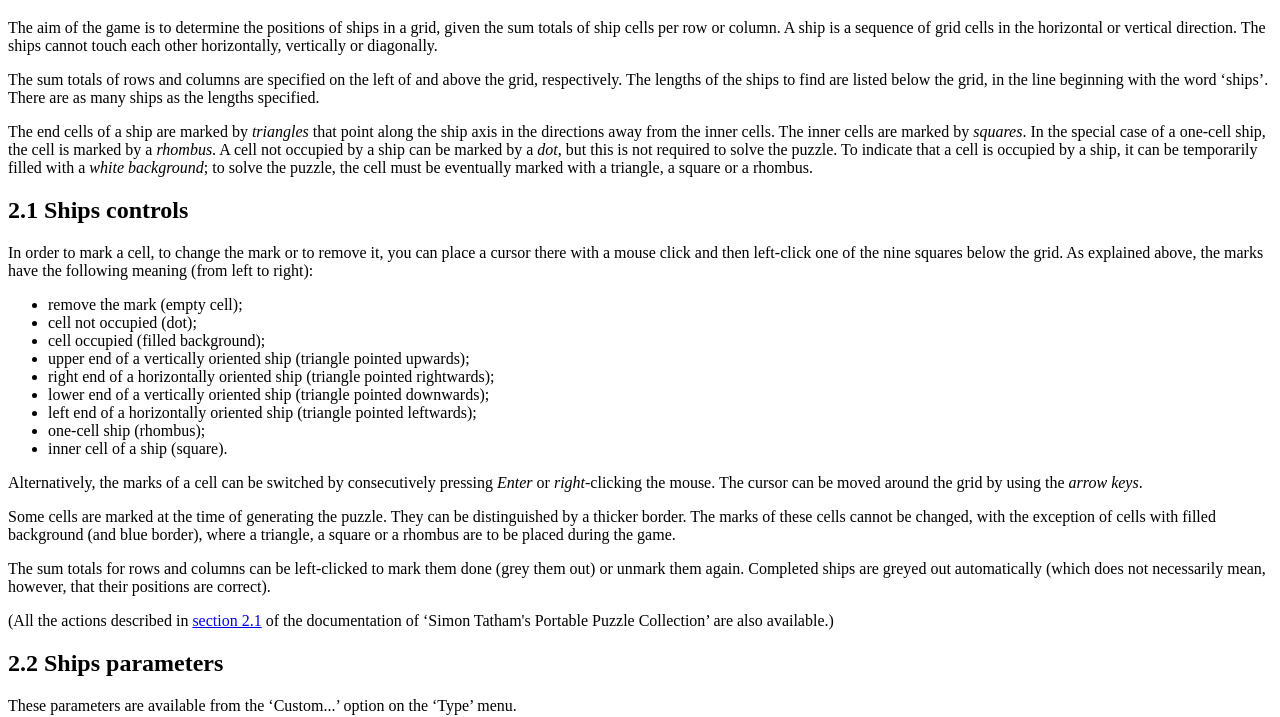
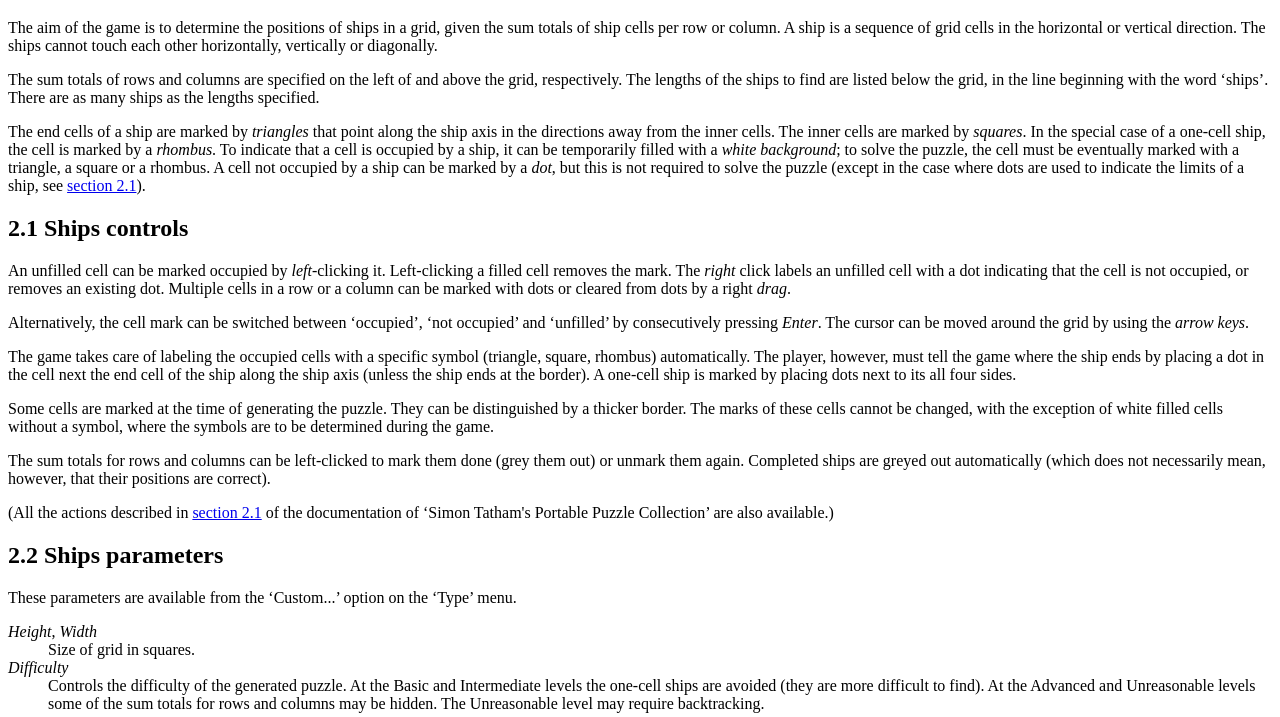
Before and after one commit to olzai/ships, a plain HTML site: page help/ships.html in a window 1280 px wide. Shown: the part 95-812 px from the top of the page. Drawn offline with Linux system fonts and the light colour scheme.

Commit message:
Add files via upload

```diff
--- a/help/ships.html
+++ b/help/ships.html
@@ -20,45 +20,20 @@ The aim of the game is to determine the positions of ships in a grid, given the
 The sum totals of rows and columns are specified on the left of and above the grid, respectively. The lengths of the ships to find are listed below the grid, in the line beginning with the word &#8216;ships&#8217;. There are as many ships as the lengths specified.
 </p>
 <p>
-The end cells of a ship are marked by <em>triangles</em> that point along the ship axis in the directions away from the inner cells. The inner cells are marked by <em>squares</em>. In the special case of a one-cell ship, the cell is marked by a <em>rhombus</em>. A cell not occupied by a ship can be marked by a <em>dot</em>, but this is not required to solve the puzzle. To indicate that a cell is occupied by a ship, it can be temporarily filled with a <em>white background</em>; to solve the puzzle, the cell must be eventually marked with a triangle, a square or a rhombus.
+The end cells of a ship are marked by <em>triangles</em> that point along the ship axis in the directions away from the inner cells. The inner cells are marked by <em>squares</em>. In the special case of a one-cell ship, the cell is marked by a <em>rhombus</em>. To indicate that a cell is occupied by a ship, it can be temporarily filled with a <em>white background</em>; to solve the puzzle, the cell must be eventually marked with a triangle, a square or a rhombus. A cell not occupied by a ship can be marked by a <em>dot</em>, but this is not required to solve the puzzle (except in the case where dots are used to indicate the limits of a ship, see <a href="#S2.1">section 2.1</a>).
 </p>
 <h2><a name="S2.1"></a>2.1 <a name="i1"></a>Ships controls</h2>
 <p>
-In order to mark a cell, to change the mark or to remove it, you can place a cursor there with a mouse click and then left-click one of the nine squares below the grid. As explained above, the marks have the following meaning (from left to right):
-</p>
-<ul><li>
-remove the mark (empty cell);
-</li>
-<li>
-cell not occupied (dot);
-</li>
-<li>
-cell occupied (filled background);
-</li>
-<li>
-upper end of a vertically oriented ship (triangle pointed upwards);
-</li>
-<li>
-right end of a horizontally oriented ship (triangle pointed rightwards);
-</li>
-<li>
-lower end of a vertically oriented ship (triangle pointed downwards);
-</li>
-<li>
-left end of a horizontally oriented ship (triangle pointed leftwards);
-</li>
-<li>
-one-cell ship (rhombus);
-</li>
-<li>
-inner cell of a ship (square).
-</li>
-</ul>
-<p>
-Alternatively, the marks of a cell can be switched by consecutively pressing <em>Enter</em> or <em>right</em>-clicking the mouse. The cursor can be moved around the grid by using the <em>arrow keys</em>.
+An unfilled cell can be marked occupied by <em>left</em>-clicking it. Left-clicking a filled cell removes the mark. The <em>right</em> click labels an unfilled cell with a dot indicating that the cell is not occupied, or removes an existing dot. Multiple cells in a row or a column can be marked with dots or cleared from dots by a right <em>drag</em>.
 </p>
 <p>
-Some cells are marked at the time of generating the puzzle. They can be distinguished by a thicker border. The marks of these cells cannot be changed, with the exception of cells with filled background (and blue border), where a triangle, a square or a rhombus are to be placed during the game.
+Alternatively, the cell mark can be switched between &#8216;occupied&#8217;, &#8216;not occupied&#8217; and &#8216;unfilled&#8217; by consecutively pressing <em>Enter</em>. The cursor can be moved around the grid by using the <em>arrow keys</em>.
+</p>
+<p>
+The game takes care of labeling the occupied cells with a specific symbol (triangle, square, rhombus) automatically. The player, however, must tell the game where the ship ends by placing a dot in the cell next the end cell of the ship along the ship axis (unless the ship ends at the border). A one-cell ship is marked by placing dots next to its all four sides.
+</p>
+<p>
+Some cells are marked at the time of generating the puzzle. They can be distinguished by a thicker border. The marks of these cells cannot be changed, with the exception of white filled cells without a symbol, where the symbols are to be determined during the game.
 </p>
 <p>
 The sum totals for rows and columns can be left-clicked to mark them done (grey them out) or unmark them again. Completed ships are greyed out automatically (which does not necessarily mean, however, that their positions are correct).
@@ -80,10 +55,10 @@ Size of grid in squares.
 <em>Difficulty</em>
 </dt>
 <dd>
-Controls the difficulty of the generated puzzle. At the Basic and Intermediate levels the one-cell ships are avoided (they are more difficult to find). At the Advanced and Extreme levels some of the sum totals for rows and columns may be hidden. The Extreme and, possibly, Advanced levels may require backtracking.
+Controls the difficulty of the generated puzzle. At the Basic and Intermediate levels the one-cell ships are avoided (they are more difficult to find). At the Advanced and Unreasonable levels some of the sum totals for rows and columns may be hidden. The Unreasonable level may require backtracking.
 </dd>
 </dl>
 
 <hr><address>
-[The Ships Game, version 1, 20241030]</address></body>
+[The Ships Game, version 2, 20241224]</address></body>
 </html>
```
Also changed, not shown: help/compile.html (+1 -1 lines), help/docindex.html (+1 -1 lines), help/index.html (+1 -1 lines), help/licence.html (+1 -1 lines), help/ships.txt, 8 other files.
